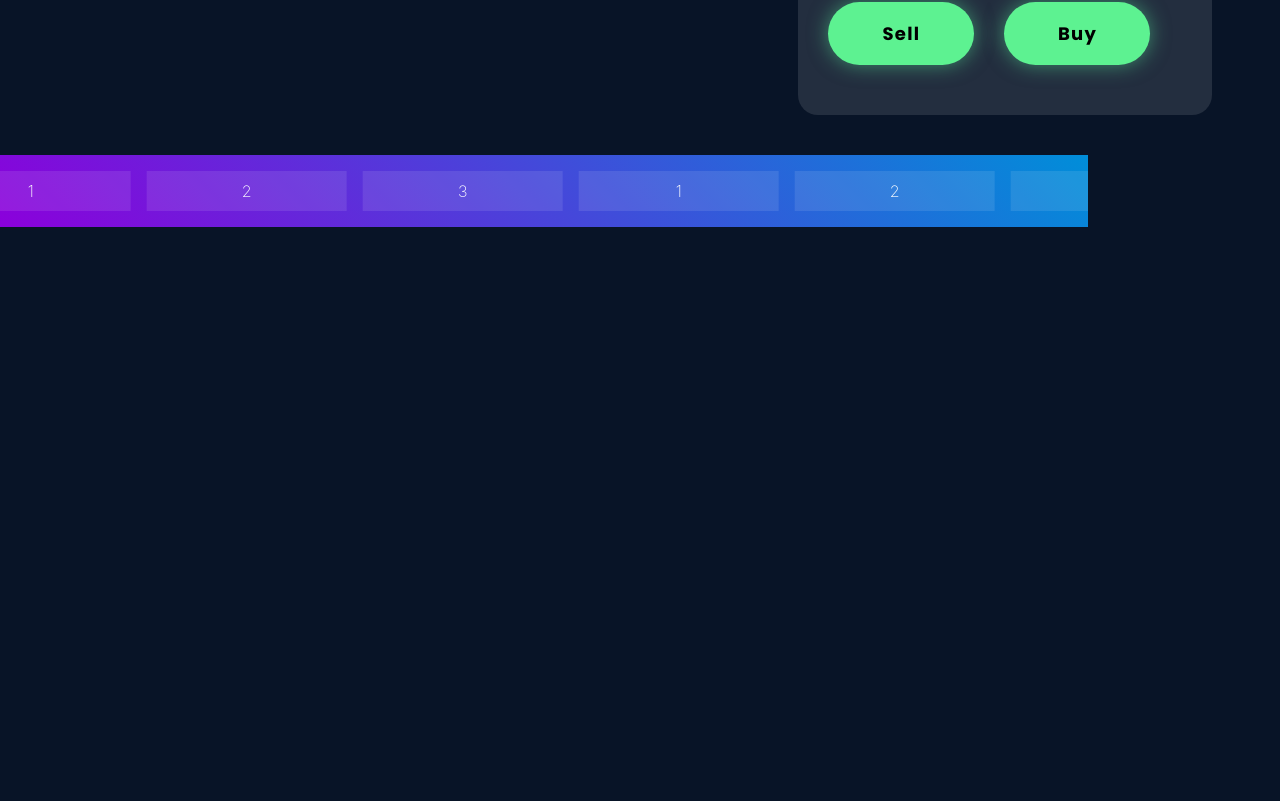
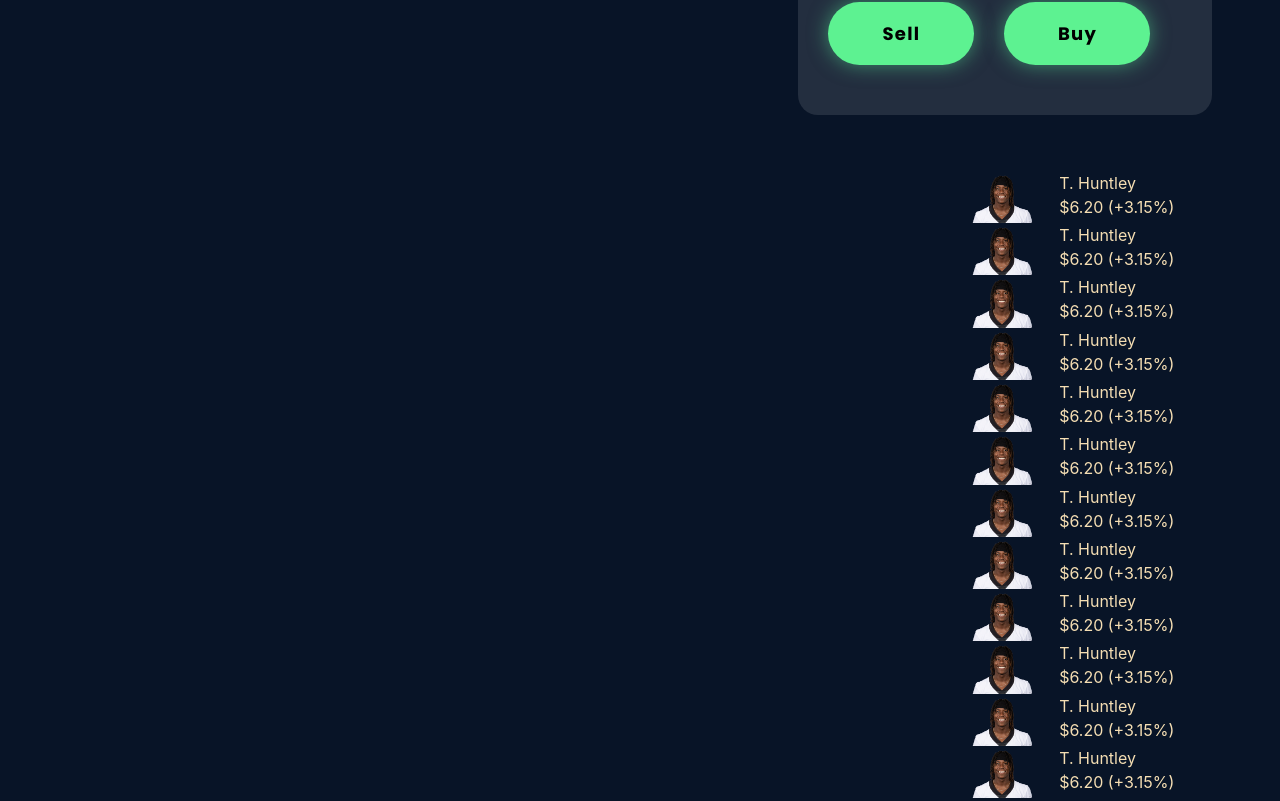
Before and after one commit to tarunkumar2112/decstrike, a React (Create React App) app: page / in a window 1280 px wide. Shown: the part 1402-2203 px from the top of the page. Before the commit the page ends 1629 px from the top, so only its background shows below. Built offline with nearby package versions, Linux system fonts and the light colour scheme.

Commit message:
changes revert

```diff
--- a/src/components/common/footer.js
+++ b/src/components/common/footer.js
@@ -6,22 +6,11 @@ import MyComponent from "../common/slide";
 const Footer = () => {
   return (
     <>
-      <div className="Marquee">
-  <div className="Marquee-content">
-    <div className="Marquee-tag">1</div>
-    <div className="Marquee-tag">2</div>
-    <div className="Marquee-tag">3</div>
-    <div className="Marquee-tag">1</div>
-    <div className="Marquee-tag">2</div>
-    <div className="Marquee-tag">3</div>
-    <div className="Marquee-tag">1</div>
-    <div className="Marquee-tag">2</div>
-    <div className="Marquee-tag">3</div>
-    <div className="Marquee-tag">1</div>
-    <div className="Marquee-tag">2</div>
-    <div className="Marquee-tag">3</div>
-  </div>
-</div>
+      <Container id='foot'className='p-3' fluid>
+       <Marquee>
+        <MyComponent />
+       </Marquee>
+      </Container>
     </>
   )
 };
--- a/src/index.css
+++ b/src/index.css
@@ -604,69 +604,3 @@ ul.react-tabs__tab-list, .test {
   width: 200px;
 }
 }
-
-.Marquee {
-  background: linear-gradient(-135deg, #008ed9, #8b00db);
-  width: 85vw;
-  box-sizing: border-box;
-  padding: 1em;
-  color: #fff;
-  font-weight: 200;
-  display: flex;
-  align-items: center;
-  overflow: hidden;
-}
-.Marquee-content {
-  display: flex;
-  animation: marquee 10s linear infinite running;
-}
-.Marquee-content:hover {
-  animation-play-state: paused;
-}
-.Marquee-tag {
-  width: 200px;
-  margin: 0 0.5em;
-  padding: 0.5em;
-  background: rgba(255,255,255,0.1);
-  display: inline-flex;
-  align-items: center;
-  justify-content: center;
-  transition: all 0.2s ease;
-}
-.Marquee-tag:hover {
-  background: rgba(255,255,255,0.5);
-  transform: scale(1.1);
-  cursor: pointer;
-}
-@-moz-keyframes marquee {
-  0% {
-    transform: translateX(0);
-  }
-  100% {
-    transform: translate(-50%);
-  }
-}
-@-webkit-keyframes marquee {
-  0% {
-    transform: translateX(0);
-  }
-  100% {
-    transform: translate(-50%);
-  }
-}
-@-o-keyframes marquee {
-  0% {
-    transform: translateX(0);
-  }
-  100% {
-    transform: translate(-50%);
-  }
-}
-@keyframes marquee {
-  0% {
-    transform: translateX(0);
-  }
-  100% {
-    transform: translate(-50%);
-  }
-}
```
